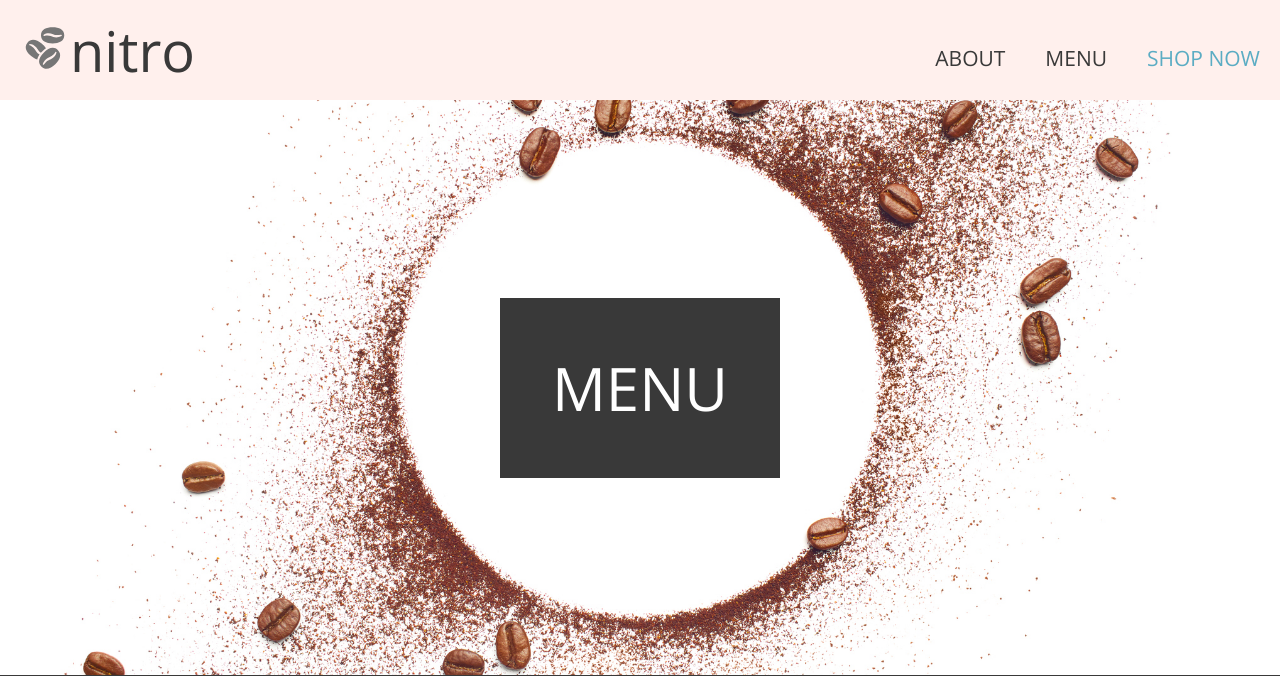
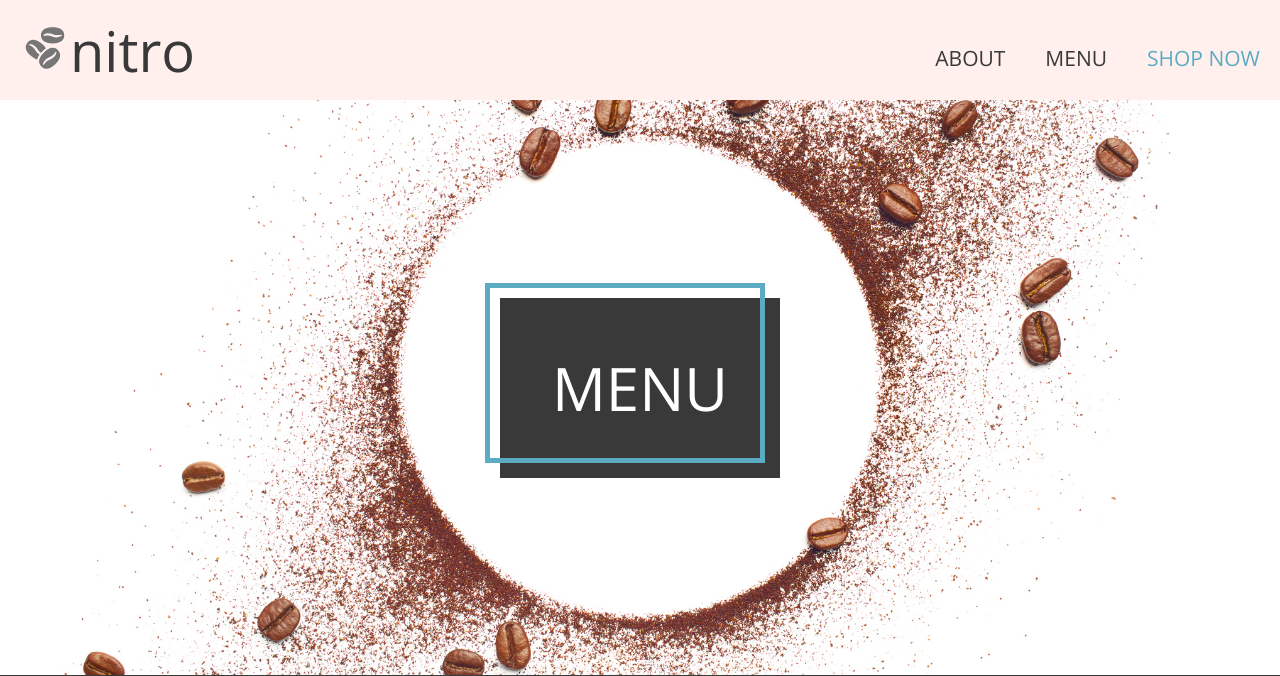
Before and after one commit to nicholas-hucal/coffee-shop, a PHP site: page /pages/menu.html in a window 1280 px wide. Shown: the top 676 px of the page. Run offline with PHP 8.4, Linux system fonts and the light colour scheme.

Commit message:
added box with border to menu page

```diff
--- a/css/menu.css
+++ b/css/menu.css
@@ -23,6 +23,19 @@
     display: flex;
     align-items: center;
     justify-content: center;
+    position: relative;
+}
+
+.hero-with-background__border-box {
+    position: absolute;
+    top: -15px;
+    left: -15px;
+    border: 5px solid var(--nitro-blue);
+    min-width: 17.5rem;
+    max-width: 18.75rem;
+    min-height: 11.25rem;
+    max-height: 12.5rem;
+    box-sizing: border-box;
 }
 
 .hero-with-background__heading {
--- a/pages/menu.html
+++ b/pages/menu.html
@@ -38,6 +38,7 @@
         </div>
         <div class="hero-with-background">
             <div class="hero-with-background__heading-container">
+                <div class="hero-with-background__border-box"></div>
                 <h1 class="hero-with-background__heading">menu</h1>
             </div>
         </div>
```
